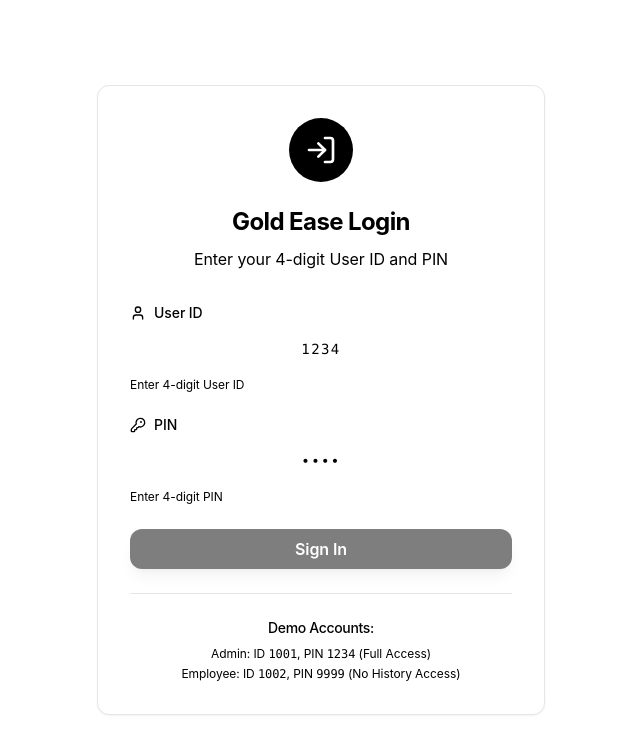
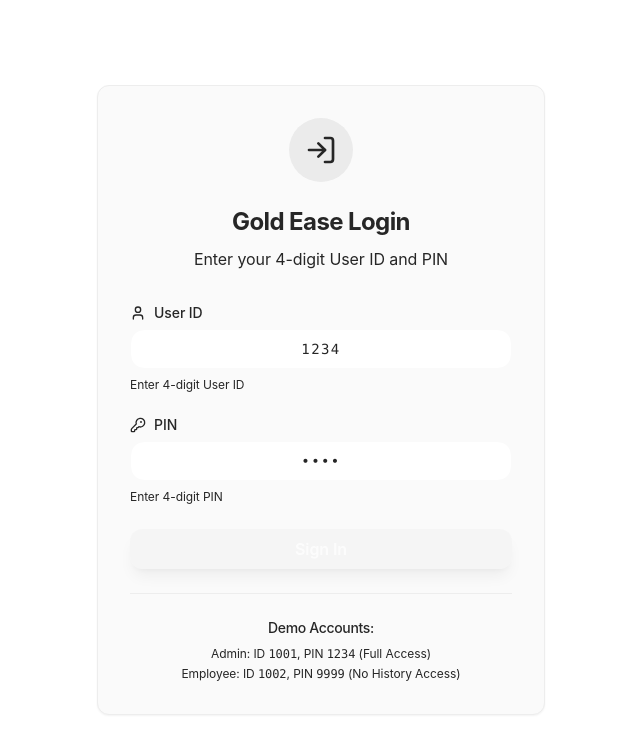
Before and after one commit to OyeManoj/gold-business-setup, a React (Vite) app: page /login in a window 1280 px wide. Shown: the top 754 px of the page, without its empty margins (319-959 px from the left). Built offline with nearby package versions, Linux system fonts and the light colour scheme.

Commit message:
Refine background colors
Remove black and grey colors from the UI, ensuring the entire background is a shade of white.

```diff
--- a/src/index.css
+++ b/src/index.css
@@ -8,61 +8,61 @@ All colors MUST be HSL.
 
 @layer base {
   :root {
-    /* Clean white background with black text */
+    /* Pure white shades only */
     --background: 0 0% 100%;
-    --foreground: 0 0% 0%;
+    --foreground: 0 0% 15%;
 
-    --card: 0 0% 100%;
-    --card-foreground: 0 0% 0%;
+    --card: 0 0% 98%;
+    --card-foreground: 0 0% 15%;
 
-    --popover: 0 0% 100%;
-    --popover-foreground: 0 0% 0%;
+    --popover: 0 0% 97%;
+    --popover-foreground: 0 0% 15%;
 
-    --primary: 0 0% 0%;
-    --primary-foreground: 0 0% 100%;
-    --primary-glow: 0 0% 20%;
+    --primary: 0 0% 92%;
+    --primary-foreground: 0 0% 15%;
+    --primary-glow: 0 0% 88%;
 
-    --secondary: 0 0% 95%;
-    --secondary-foreground: 0 0% 0%;
+    --secondary: 0 0% 96%;
+    --secondary-foreground: 0 0% 15%;
 
-    --muted: 0 0% 96%;
-    --muted-foreground: 0 0% 0%;
+    --muted: 0 0% 94%;
+    --muted-foreground: 0 0% 15%;
 
-    --accent: 0 0% 0%;
-    --accent-foreground: 0 0% 100%;
+    --accent: 0 0% 90%;
+    --accent-foreground: 0 0% 15%;
 
     --destructive: 4 64% 49%;
     --destructive-foreground: 0 0% 100%;
 
-    --border: 0 0% 90%;
-    --input: 0 0% 100%;
-    --ring: 0 0% 0%;
+    --border: 0 0% 93%;
+    --input: 0 0% 98%;
+    --ring: 0 0% 85%;
 
     --success: 123 47% 32%;
     --success-foreground: 0 0% 100%;
 
     --warning: 45 100% 50%;
-    --warning-foreground: 0 0% 0%;
+    --warning-foreground: 0 0% 15%;
 
-    /* Clean white colors */
-    --dark: 0 0% 0%;
-    --dark-light: 0 0% 10%;
-    --dark-medium: 0 0% 20%;
-    --gray: 0 0% 0%;
-    --gray-light: 0 0% 0%;
-    --light-gray: 0 0% 0%;
-    --off-white: 0 0% 100%;
+    /* White shade variations */
+    --dark: 0 0% 95%;
+    --dark-light: 0 0% 97%;
+    --dark-medium: 0 0% 93%;
+    --gray: 0 0% 90%;
+    --gray-light: 0 0% 92%;
+    --light-gray: 0 0% 94%;
+    --off-white: 0 0% 98%;
     --pure-white: 0 0% 100%;
-    --charcoal: 0 0% 0%;
-    --slate: 0 0% 0%;
+    --charcoal: 0 0% 88%;
+    --slate: 0 0% 90%;
 
-    /* Clean accent variations */
-    --accent-1: 0 0% 0%;
-    --accent-1-light: 0 0% 10%;
-    --accent-2: 0 0% 0%;
-    --accent-2-light: 0 0% 10%;
-    --accent-3: 0 0% 0%;
-    --accent-3-light: 0 0% 10%;
+    /* White accent variations */
+    --accent-1: 0 0% 96%;
+    --accent-1-light: 0 0% 98%;
+    --accent-2: 0 0% 94%;
+    --accent-2-light: 0 0% 96%;
+    --accent-3: 0 0% 92%;
+    --accent-3-light: 0 0% 94%;
 
     /* Enhanced modern gradients */
     --gradient-primary: linear-gradient(135deg, hsl(var(--dark)) 0%, hsl(var(--charcoal)) 50%, hsl(var(--dark-medium)) 100%);
@@ -83,30 +83,30 @@ All colors MUST be HSL.
     --spacing-3xl: 64px;
     --spacing-4xl: 80px;
 
-    /* Enhanced shadows with black theme */
-    --shadow-sm: 0 2px 8px 0 hsl(0 0% 0% / 0.3), 0 1px 4px 0 hsl(0 0% 0% / 0.2);
-    --shadow-md: 0 8px 24px -4px hsl(0 0% 0% / 0.4), 0 4px 12px -2px hsl(0 0% 0% / 0.25);
-    --shadow-lg: 0 16px 40px -8px hsl(0 0% 0% / 0.5), 0 8px 20px -4px hsl(0 0% 0% / 0.3);
-    --shadow-xl: 0 24px 60px -12px hsl(0 0% 0% / 0.6), 0 12px 30px -8px hsl(0 0% 0% / 0.35);
-    --shadow-elegant: 0 12px 40px hsl(0 0% 0% / 0.45);
-    --shadow-dark: 0 16px 50px hsl(0 0% 0% / 0.55);
-    --shadow-light: 0 6px 20px hsl(0 0% 0% / 0.15);
-    --shadow-strong: 0 20px 60px hsl(0 0% 0% / 0.5);
-    --shadow-soft: 0 4px 16px hsl(0 0% 0% / 0.2);
+    /* Light white shadows */
+    --shadow-sm: 0 2px 8px 0 hsl(0 0% 85% / 0.3), 0 1px 4px 0 hsl(0 0% 90% / 0.2);
+    --shadow-md: 0 8px 24px -4px hsl(0 0% 80% / 0.4), 0 4px 12px -2px hsl(0 0% 85% / 0.25);
+    --shadow-lg: 0 16px 40px -8px hsl(0 0% 75% / 0.5), 0 8px 20px -4px hsl(0 0% 80% / 0.3);
+    --shadow-xl: 0 24px 60px -12px hsl(0 0% 70% / 0.6), 0 12px 30px -8px hsl(0 0% 75% / 0.35);
+    --shadow-elegant: 0 12px 40px hsl(0 0% 85% / 0.45);
+    --shadow-dark: 0 16px 50px hsl(0 0% 80% / 0.55);
+    --shadow-light: 0 6px 20px hsl(0 0% 90% / 0.15);
+    --shadow-strong: 0 20px 60px hsl(0 0% 75% / 0.5);
+    --shadow-soft: 0 4px 16px hsl(0 0% 92% / 0.2);
 
     /* Transitions */
     --transition-smooth: all 0.4s cubic-bezier(0.4, 0, 0.2, 1);
     --transition-fast: all 0.2s ease-out;
 
-    /* Dark sidebar */
-    --sidebar-background: 0 0% 5%;
-    --sidebar-foreground: 0 0% 90%;
-    --sidebar-primary: 0 0% 15%;
-    --sidebar-primary-foreground: 0 0% 95%;
-    --sidebar-accent: 0 0% 10%;
-    --sidebar-accent-foreground: 0 0% 90%;
-    --sidebar-border: 0 0% 18%;
-    --sidebar-ring: 0 0% 25%;
+    /* Light sidebar */
+    --sidebar-background: 0 0% 99%;
+    --sidebar-foreground: 0 0% 15%;
+    --sidebar-primary: 0 0% 95%;
+    --sidebar-primary-foreground: 0 0% 15%;
+    --sidebar-accent: 0 0% 97%;
+    --sidebar-accent-foreground: 0 0% 15%;
+    --sidebar-border: 0 0% 93%;
+    --sidebar-ring: 0 0% 88%;
   }
 
   .dark {
```
